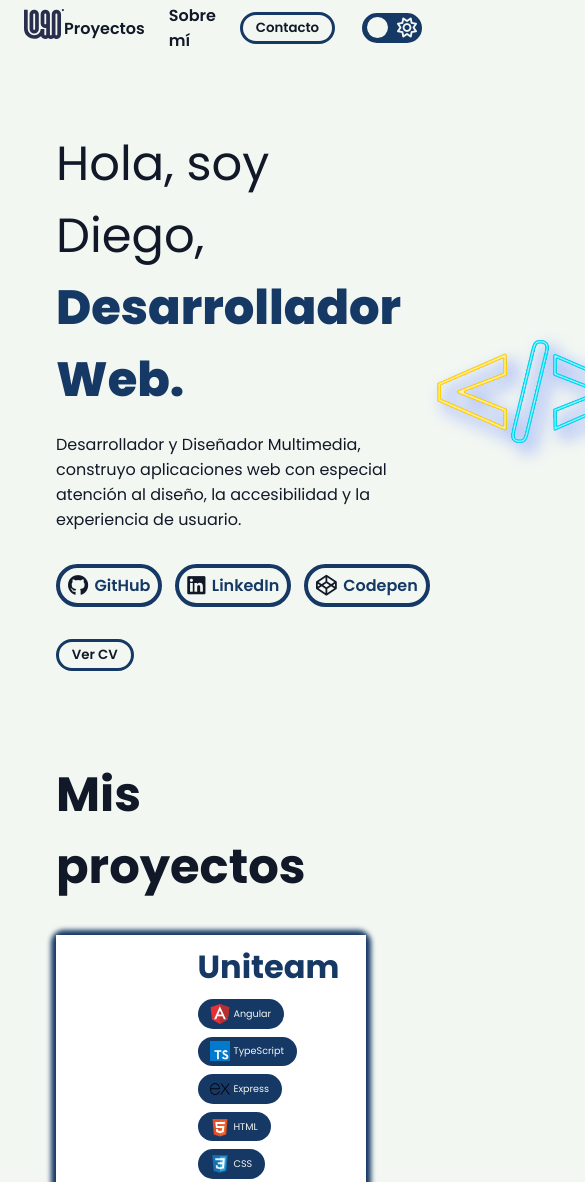
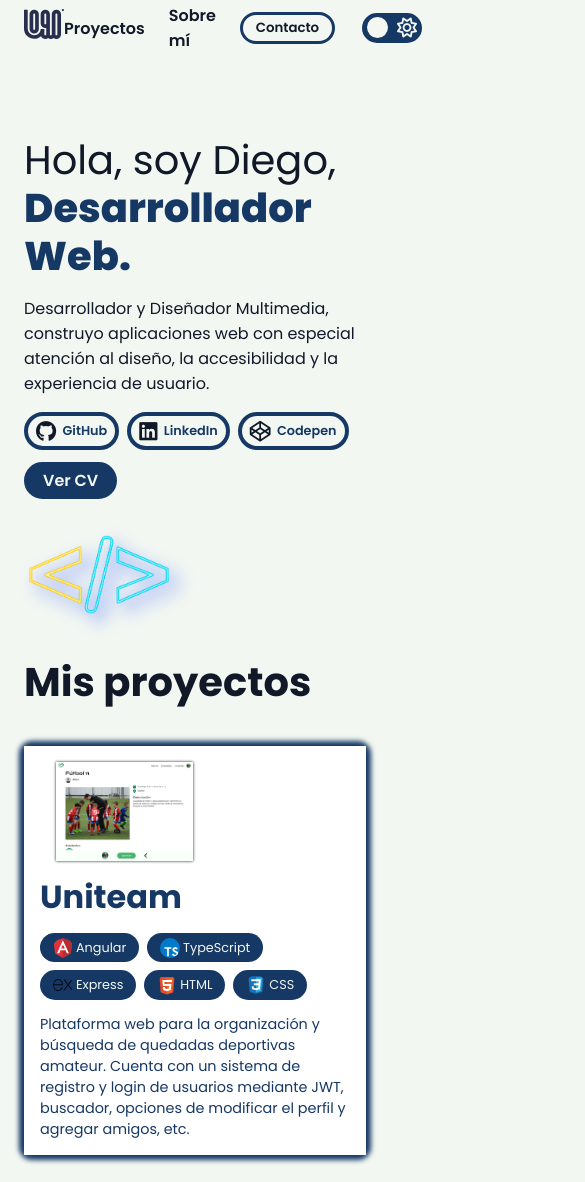
Before and after one commit to DiegoPertierraM/Portfolio-Diego-Pertierra, a website with bundled scripts: page index.html in a window 390 px wide. Shown: the top 1182 px of the page, 585 px wide, since content can reach past the window. Built offline with nearby package versions, Linux system fonts and the light colour scheme.

Commit message:
Add mobile responsive

```diff
--- a/index.html
+++ b/index.html
@@ -79,7 +79,7 @@
               </li>
             </ul>
           </section>
-          <button class="contact-btn showCv">Ver CV</button>
+          <button class="contact-btn show-cv">Ver CV</button>
         </div>
         <img src="img/code.png" alt="Avatar" />
       </section>
@@ -88,8 +88,9 @@
         <article class="project-card">
           <a href="https://uniteam-diegop.netlify.app/" target="_blank">
             <img
-              src="img/projects/uniteam/football.png"
+              src="img/projects/uniteam.png"
               alt="Proyecto Uniteam"
+              class="p-thumbnail"
             />
             <div>
               <h2>Uniteam</h2>
@@ -131,7 +132,11 @@
         </article>
         <article class="project-card">
           <a href="https://country-search-diego.netlify.app" target="_blank">
-            <img src="img/projects/country-search.png" alt="Country Search" />
+            <img
+              src="img/projects/country-search.png"
+              alt="Country Search"
+              class="p-thumbnail"
+            />
             <div>
               <h2>Country Search</h2>
               <ul class="tag-list">
@@ -163,7 +168,11 @@
             href="https://teamr-jessie-rick-and-morty.netlify.app"
             target="_blank"
           >
-            <img src="img/projects/rick-morty.png" alt="Rick y Morty" />
+            <img
+              src="img/projects/rick-morty.png"
+              alt="Rick y Morty"
+              class="p-thumbnail"
+            />
             <div>
               <h2>Rick & Morty</h2>
               <ul class="tag-list">
@@ -197,7 +206,11 @@
         </article>
         <article class="project-card">
           <a href="https://poke-app-diego.netlify.app/" target="_blank">
-            <img src="img/projects/pokeapp.png" alt="PokeApp" />
+            <img
+              src="img/projects/pokeapp.png"
+              alt="PokeApp"
+              class="p-thumbnail"
+            />
             <div>
               <h2>PokeApp</h2>
               <ul class="tag-list">
--- a/main.js
+++ b/main.js
@@ -4,7 +4,7 @@ import { initializePopUp } from './helpers/popup.js';
 
 window.addEventListener('scroll', onScroll);
 
-document.querySelector('.showCv').addEventListener('click', () => {
+document.querySelector('.show-cv').addEventListener('click', () => {
   window.open(
     'https://drive.google.com/drive/u/2/folders/16XkgexZRrCOHoBAuCWLtXSEzrfGN5KK_',
     '_blank'
--- a/style.css
+++ b/style.css
@@ -1,5 +1,6 @@
 :root {
   --white: #f2f7f2;
+  --black: #111827;
   --blue: #5f7fff;
   --dark-blue: #163865;
   --citron: #bbbe64;
@@ -35,7 +36,7 @@ body {
 main {
   display: flex;
   flex-direction: column;
-  padding-inline-start: 2rem;
+  padding-inline: 2rem;
   max-width: 1000px;
   margin: 0 auto;
 }
@@ -72,7 +73,7 @@ menu {
 }
 
 section {
-  margin-block: 1.5rem;
+  margin-block: 2rem 1rem;
   padding-inline: 1.5rem;
 }
 
@@ -80,6 +81,7 @@ section h2 {
   color: var(--text-color);
   margin-block: 1rem;
   font-size: 3rem;
+  line-height: 4rem;
 }
 
 #projects {
@@ -144,6 +146,12 @@ header {
       }
     }
   }
+
+  /* Mobile Menu */
+
+  .mobile-menu {
+    display: none;
+  }
 }
 
 .link-color {
@@ -173,17 +181,24 @@ header {
   background-color: var(--primary-color);
 }
 
+.show-cv {
+  padding-inline: 1rem;
+  font-size: 1rem;
+  background-color: var(--primary-color);
+  color: var(--background-color);
+}
+
 main {
   section#hero {
     display: flex;
     justify-content: space-between;
-    padding-block: 1rem;
-    padding-inline-end: 3rem;
+    padding-block: 1rem 0;
 
     img {
       width: 40%;
       min-width: 200px;
       object-fit: contain;
+      padding-block: 1rem;
       filter: drop-shadow(0.5rem 0.5rem 0.5rem var(--blue));
     }
 
@@ -202,7 +217,7 @@ main {
     }
 
     .socials {
-      margin-block: 2rem;
+      margin-block: 2rem 1rem;
       padding-inline: 0;
 
       ul {
@@ -399,14 +414,17 @@ form button:hover {
     display: flex;
     gap: 2rem;
     background-color: #fff;
+    height: 100%;
 
-    > img {
+    .p-thumbnail {
       padding-block: 1rem;
       padding-inline: 1rem;
+      height: 200px;
+      filter: drop-shadow(0 0 0.1rem var(--black));
     }
 
     img {
-      width: 25%;
+      width: 30%;
       object-fit: contain;
     }
 
@@ -428,6 +446,7 @@ form button:hover {
         display: flex;
         align-items: center;
         gap: 0.2rem;
+        font-size: 0.9rem;
         padding-block: 0.3rem;
         padding-inline: 0.8rem;
         color: var(--background-color);
@@ -436,6 +455,7 @@ form button:hover {
 
         img {
           width: 1.25rem;
+          border-radius: 100%;
         }
       }
     }
@@ -446,8 +466,100 @@ form button:hover {
   box-shadow: 0 0 5px 5px var(--citron);
 }
 
+@media (width < 1000px) {
+}
+
+@media (width < 650px) {
+  section {
+    padding-inline: 1rem;
+    h2 {
+      font-size: 2.5rem;
+    }
+  }
+
+  main section#hero {
+    display: flex;
+    flex-direction: column;
+
+    h2 {
+      font-size: 2.5rem;
+      line-height: 3rem;
+    }
+  }
+
+  #projects {
+    margin-block: 0;
+  }
+
+  .project-card a {
+    flex-direction: column;
+    gap: 0;
+
+    .p-thumbnail {
+      width: 40%;
+      height: 100%;
+      padding-inline-start: 2rem;
+    }
+
+    div {
+      padding-inline-start: 2rem;
+
+      h2 {
+        margin-block: 0 0.5rem;
+        line-height: 2.5rem;
+      }
+
+      p {
+        font-size: 0.9rem;
+      }
+
+      .tag-list li {
+        font-size: 0.8rem;
+      }
+    }
+  }
+}
+
 @media (width < 450px) {
-  .tag-list li {
+  main {
+    padding-inline: 1.5rem;
+  }
+
+  section {
+    padding-inline: 0;
+  }
+
+  main section#hero {
+    .socials {
+      margin-block: 1rem 0.7rem;
+
+      ul {
+        gap: 0.5rem;
+      }
+
+      li {
+        font-size: 0.8rem;
+      }
+    }
+
+    img {
+      margin-block-start: 1rem;
+      min-width: 150px;
+    }
+  }
+
+  main section#hero .tag-list li {
     font-size: 0.6rem;
   }
+
+  #projects {
+    h2 {
+      margin-block: 0 1rem;
+    }
+
+    .project-card a div {
+      padding-inline: 1rem;
+      margin-inline: 0;
+    }
+  }
 }
```
Also changed, not shown: img/country-search.png (added), img/projects/country-search.png, img/projects/pokeapp.png, img/projects/rick-morty.png, img/projects/uniteam.png (added), img/projects/uniteam/football.png (deleted).
